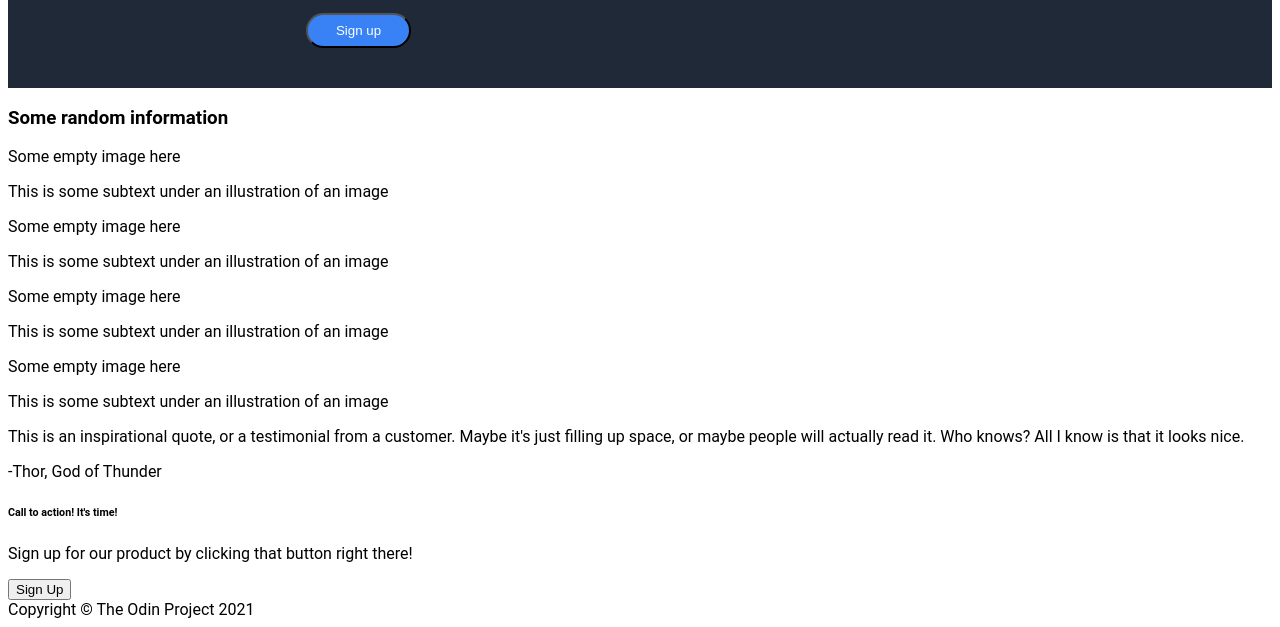
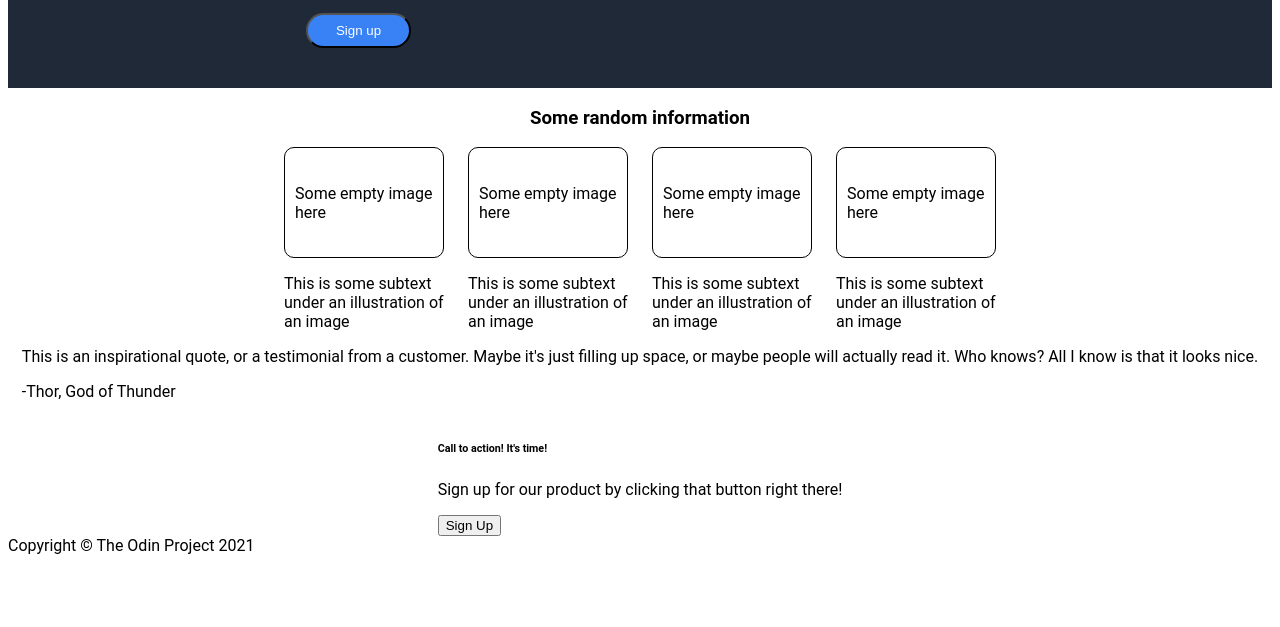
Before and after one commit to ClassDefNotFound/Odin-Landing-Page, a plain HTML site: page index.html in a window 1280 px wide. Shown: the part 298-925 px from the top of the page. After the commit the page ends 861 px from the top, so only its background shows below. Drawn offline with Linux system fonts and the light colour scheme.

Commit message:
Add styling for middle cards section

```diff
--- a/styles.css
+++ b/styles.css
@@ -75,3 +75,32 @@ body {
     align-self: center;
     padding: 10px 48px;
 }
+
+.body {
+    display: flex;
+    flex: 1;
+    flex-direction: column;
+    align-items: center;
+}
+
+.cards-container {
+    display: flex;
+    justify-content: space-around;
+    gap: 24px;
+}
+
+.card {
+    display: flex;
+    flex-direction: column;
+    width: 160px;
+    height: 200px;
+}
+
+.card-content {
+    display: flex;
+    flex: 1;
+    border: solid black 1px;
+    border-radius: 10px;
+    padding: 10px;
+    align-items: center;
+}
```
